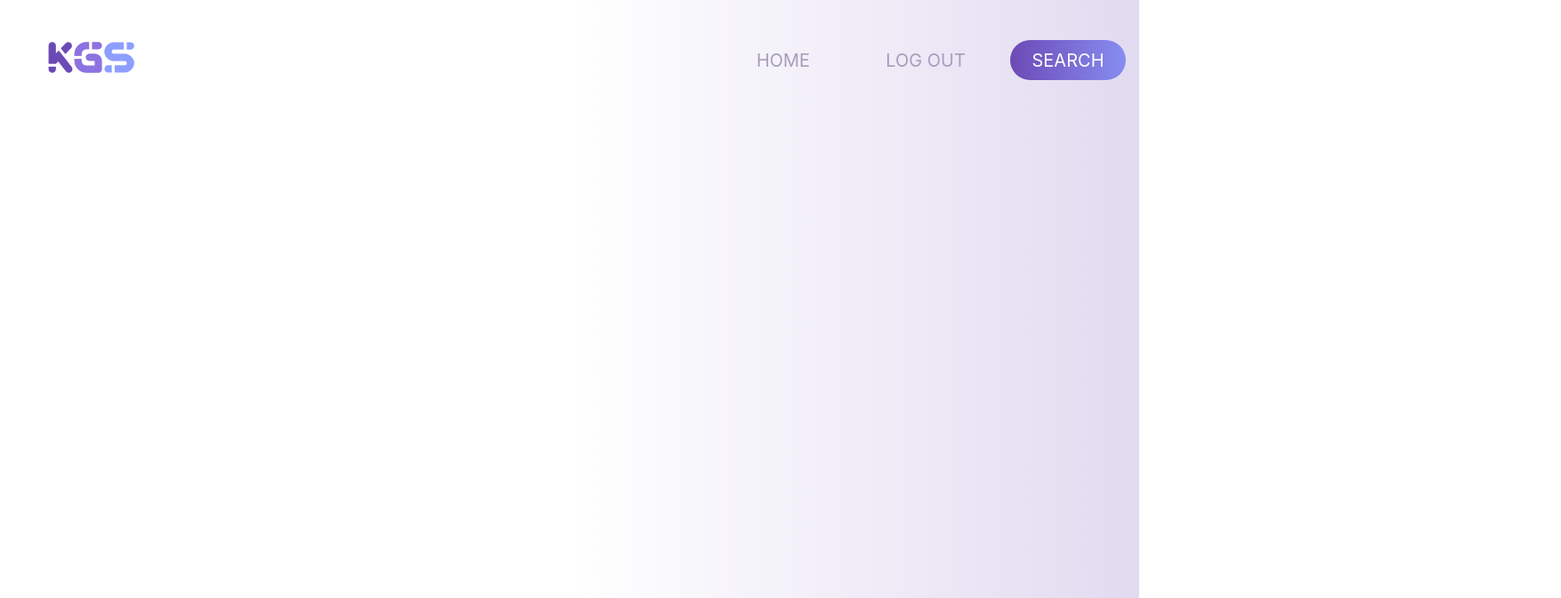
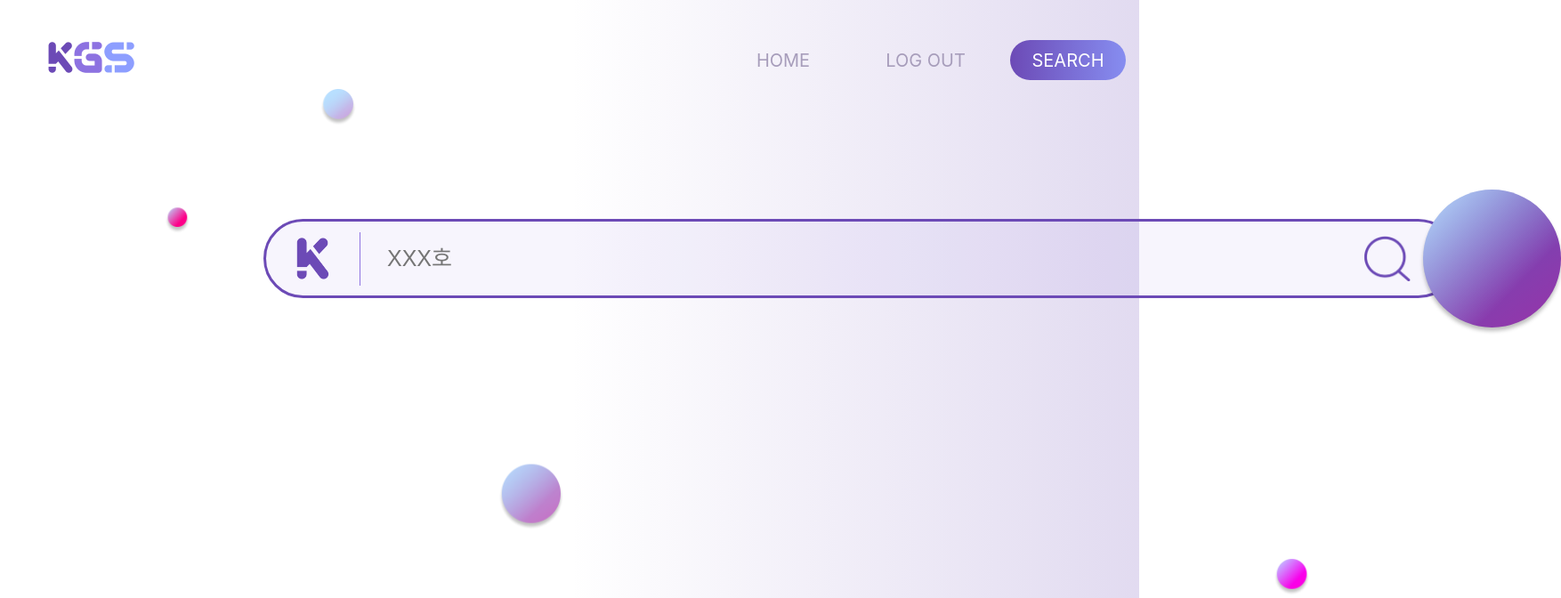
Before and after one commit to DSM-KGS/KGS-Frontend, a React (Create React App) app: page /search in a window 1280 px wide. Shown: the top 672 px of the page at 89% size, 1754 px wide, since content can reach past the window. Built offline with nearby package versions, Linux system fonts and the light colour scheme.

Commit message:
[ret] search

```diff
--- a/src/css/Search.js
+++ b/src/css/Search.js
@@ -10,3 +10,64 @@ export const Background = styled.div`
     ),
     #ffffff;
 `;
+
+export const backgroundImg = styled.img`
+  width: 1500px;
+  margin: 0px 0px 0px 150px;
+`;
+
+export const input_box = styled.div`
+  position: absolute;
+  width: 1336px;
+  height: 83px;
+  left: 296px;
+  top: 246px;
+
+  background: rgba(141, 114, 225, 0.07);
+  border: 3px solid #6c4ab6;
+  border-radius: 50px;
+
+  display: flex;
+  justify-content: start;
+  align-items: center;
+`;
+
+export const logo = styled.img`
+  width: 45px;
+  margin: 0px 30px;
+`;
+
+export const input = styled.input`
+  width: 1100px;
+  height: 60px;
+  border: none;
+  background: transparent;
+  font-size: 25px;
+  color: #8d72e1;
+  padding: 0px 30px;
+  border-left: solid 1px #8d72e1;
+  &:focus {
+    outline: none;
+  }
+`;
+
+export const input_img = styled.img`
+  width: 52px;
+  margin: 0px 50px 0px 0px;
+`;
+
+export const absolute_img = styled.div`
+  position: absolute;
+  width: 155px;
+  height: 155px;
+  left: 1300px;
+  background: linear-gradient(
+      134.02deg,
+      #b9e0ff -0.13%,
+      rgba(185, 224, 255, 0) 69.08%
+    ),
+    linear-gradient(325.88deg, #ff008a -183.38%, rgba(255, 0, 138, 0) 77.95%),
+    #6c4ab6;
+  box-shadow: 0px 4px 4px rgba(0, 0, 0, 0.25);
+  border-radius: 50%;
+`;
--- a/src/page/Searchpage.jsx
+++ b/src/page/Searchpage.jsx
@@ -5,7 +5,15 @@ import axios from "axios";
 function MainPage() {
   return (
     <>
-      <S.Background></S.Background>
+      <S.Background>
+        <S.backgroundImg src="img/search_background.png"></S.backgroundImg>
+        <S.input_box>
+          <S.absolute_img></S.absolute_img>
+          <S.logo src="img/logo_search.png"></S.logo>
+          <S.input placeholder="XXX호"></S.input>
+          <S.input_img src="img/search.png"></S.input_img>
+        </S.input_box>
+      </S.Background>
     </>
   );
 }
```
Also changed, not shown: public/img/logo_search.png (added), public/img/search.png (added).
